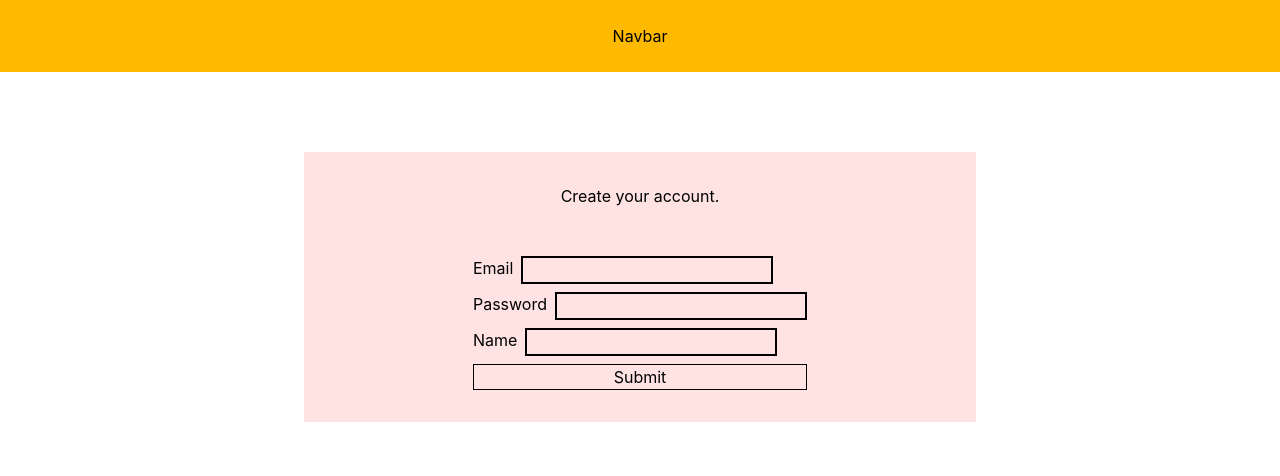
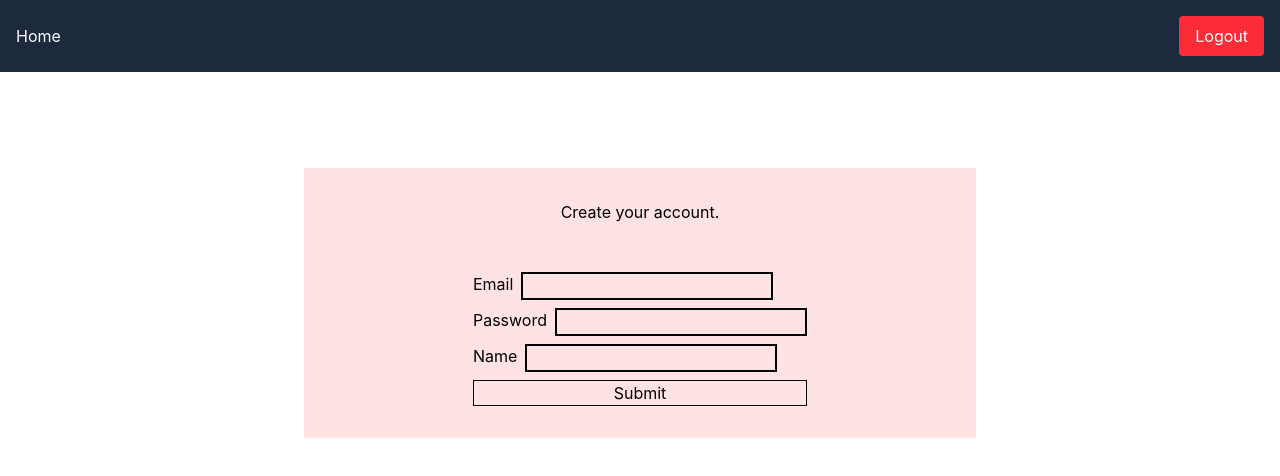
Before and after one commit to miloss98/react-express, a React (Vite) app in the folder frontend/: page /register in a window 1280 px wide. Shown: the top 476 px of the page. Built offline with nearby package versions, Linux system fonts and the light colour scheme; sample sign-in values are in the browser's storage.

Commit message:
feat: new Navbar in the SharedLayout, logout feature added to it

```diff
--- a/frontend/src/components/SharedLayout.jsx
+++ b/frontend/src/components/SharedLayout.jsx
@@ -1,12 +1,44 @@
+import { useContext } from "react";
 import { Outlet } from "react-router-dom";
+import { AuthContext } from "../context/AuthContext";
+import { useNavigate } from "react-router-dom";
 
 export const SharedLayout = () => {
+  const { isLoggedIn, logout } = useContext(AuthContext);
+  const navigate = useNavigate();
+
+  const handleLogout = () => {
+    logout();
+    navigate("/login");
+  };
+
   return (
-    <div>
-      <div className="w-full flex py-6 bg-amber-400 items-center justify-center">
-        <h1> Navbar</h1>
-      </div>
-      <Outlet />
-    </div>
+    <>
+      <header className="flex justify-between items-center p-4 bg-slate-800 text-white">
+        <nav className="flex gap-4">
+          <a href="/">Home</a>
+
+          {!isLoggedIn && (
+            <>
+              <a href="/login">Login</a>
+              <a href="/signup">Signup</a>
+            </>
+          )}
+        </nav>
+
+        {isLoggedIn && (
+          <button
+            onClick={handleLogout}
+            className="bg-red-500 hover:bg-red-600 text-white px-4 py-2 rounded cursor-pointer"
+          >
+            Logout
+          </button>
+        )}
+      </header>
+
+      <main className="p-4">
+        <Outlet />
+      </main>
+    </>
   );
 };
```
